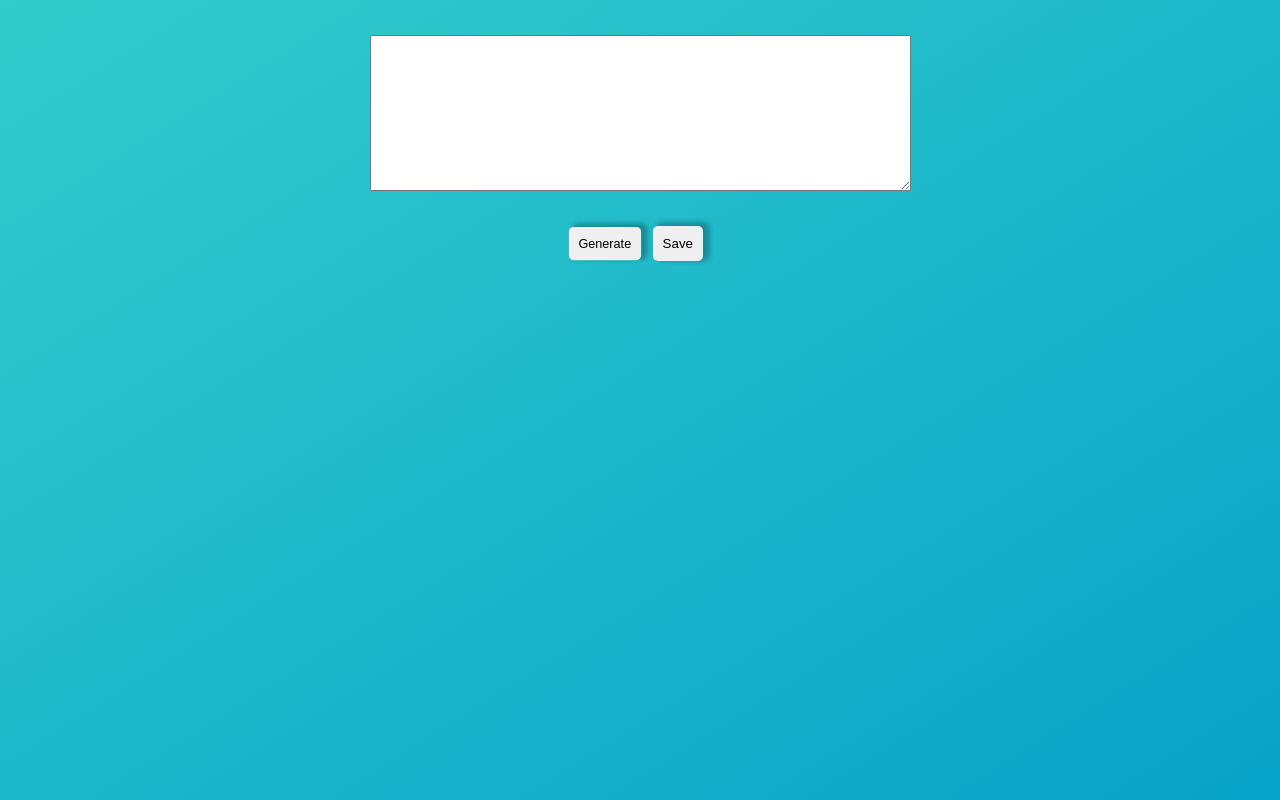
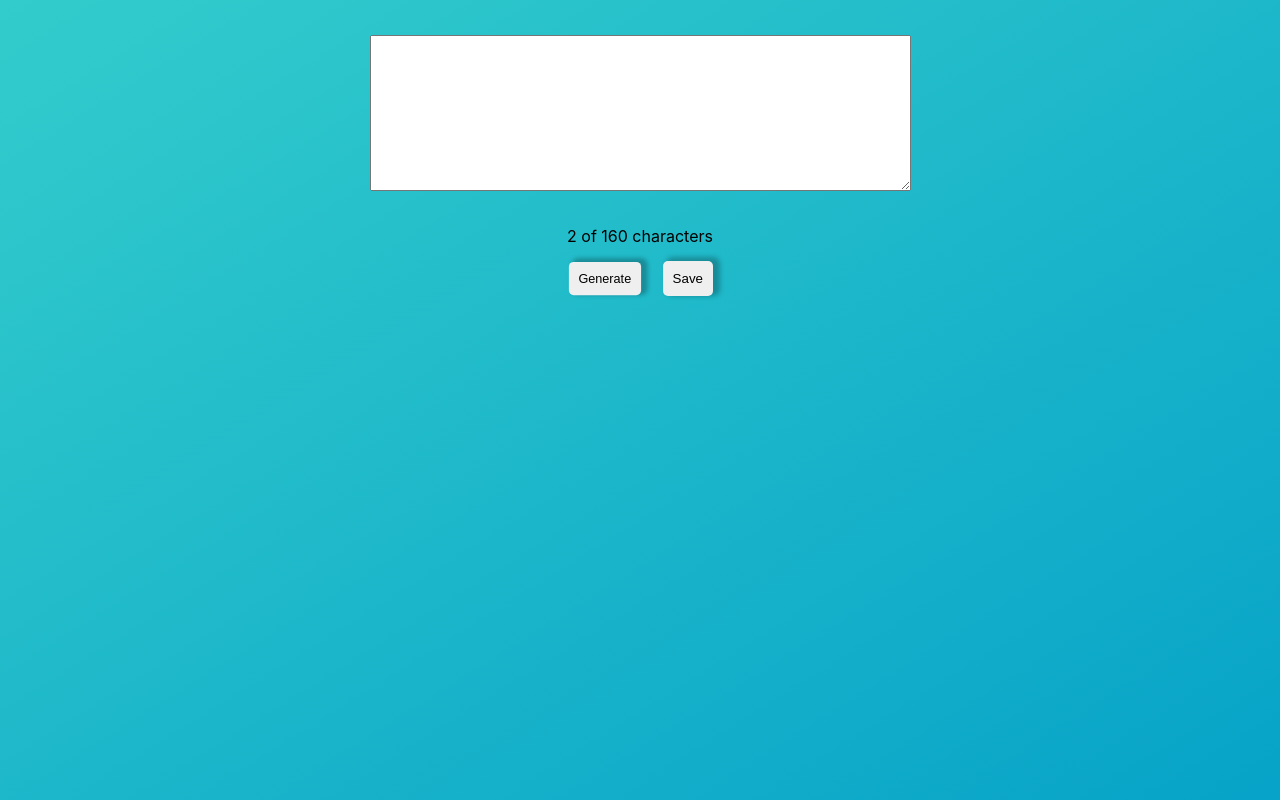
Before and after one commit to Oman24everDev/text-editor_vensa, a React (Create React App) app: page / in a window 1280 px wide. Built offline with nearby package versions, Linux system fonts and the light colour scheme.

Commit message:
added useEffect & character counts (pending)

```diff
--- a/src/App.css
+++ b/src/App.css
@@ -13,7 +13,7 @@
 }
 
 .generate-btn, .save-btn {
-    margin-right: 10px;
+    margin: 15px 10px 0;
     padding: 10px;
     border-radius: 5px;
     border: none;
--- a/src/App.js
+++ b/src/App.js
@@ -5,6 +5,8 @@ import './App.css';
 function App() {
 
   const [data, setText] = useState("")
+  const [charCount, setCharCount] = useState(0);
+
 
   const handleButtonClick = () => {
     fetch(`${API_URL}/${API_KEY}`)
@@ -15,20 +17,33 @@ function App() {
       });
   }
 
+
+  useEffect(() => {
+    const stringData = JSON.stringify(`${data}`);
+    setCharCount(stringData.length);
+  }, [data]);
+
+
   const handleSave = () => {
     console.log(`Saving template: ${data.template}`);
-    setText('');
   };
 
   const handleChange = (event) => {
-    setText(event.target.value);
-  }
-
+    const newText = event.target.value;
+    setText(newText.slice(0, 160));
+    setCharCount(newText.length);
+  };
 
 
   return (
     <div className="App">
-      <textarea name="" id="textfield" cols="65" rows="10" value={data.template} onChange={handleChange} ></textarea>
+      <textarea
+        id="textfield" cols="65" rows="10"
+        value={data.template}
+        onChange={handleChange}
+        style={{ color: charCount > 160 ? "red" : "gray" }}>
+      </textarea>
+      <span>{charCount} of 160 characters</span>
       <div>
         <button className='generate-btn' onClick={handleButtonClick}>Generate</button>
         <button className='save-btn' onClick={handleSave}>Save</button>
```
